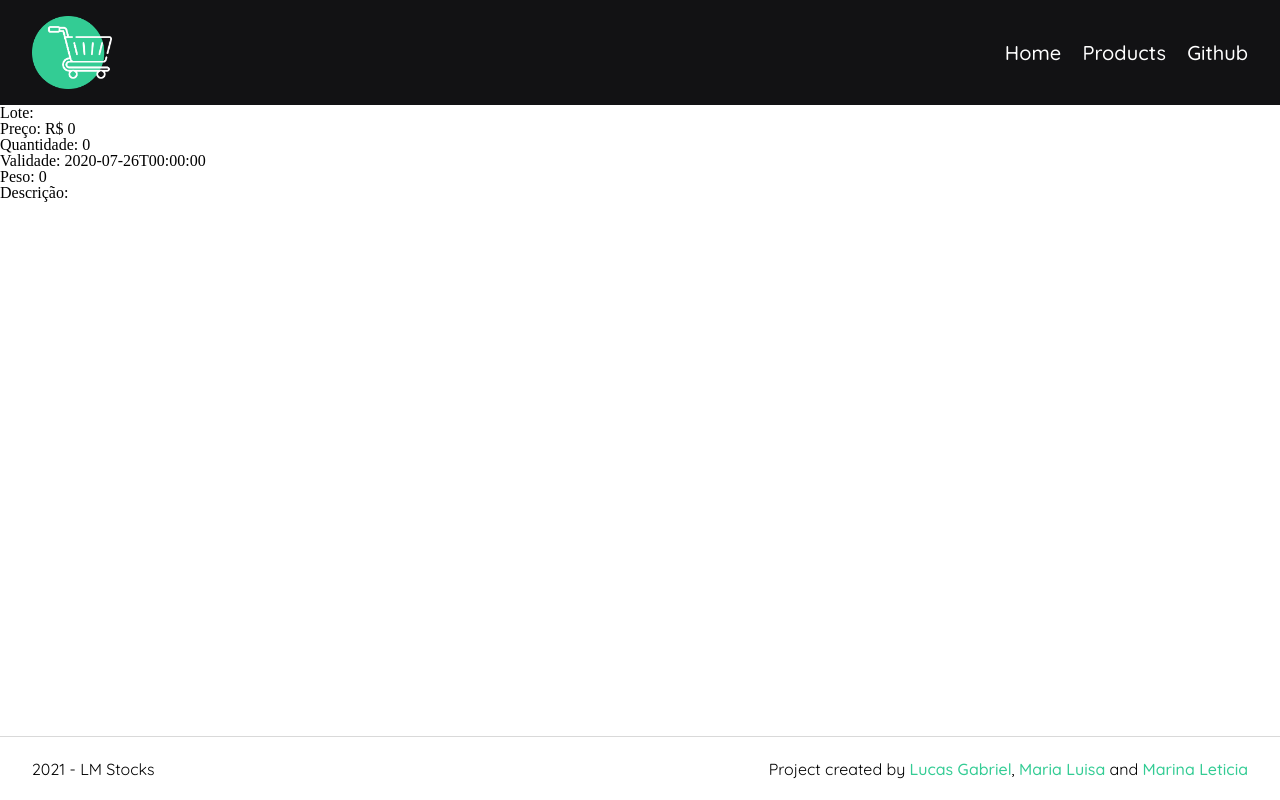
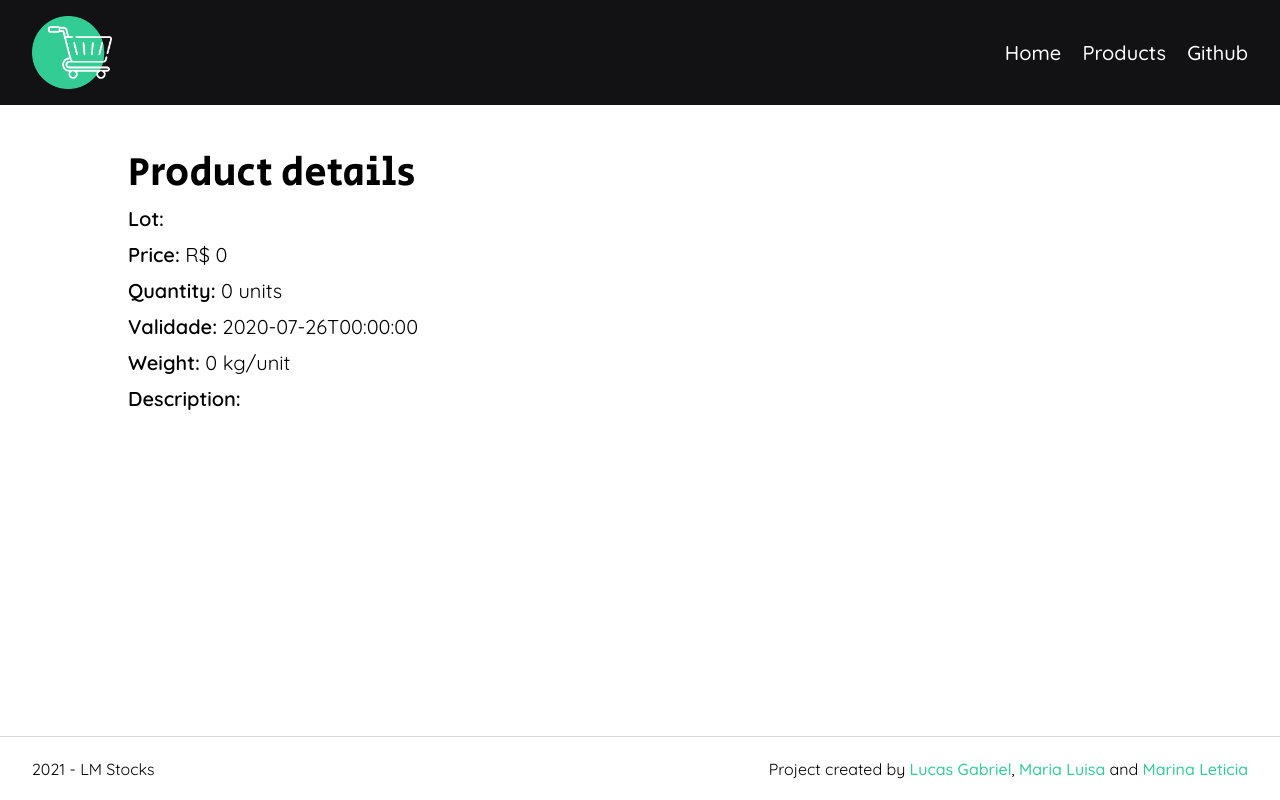
Before and after one commit to luisaferreira/LM_Stocks_Interface, a React (Create React App) app: page /products/1 in a window 1280 px wide. Built offline with nearby package versions, Linux system fonts and the light colour scheme; no server answers.

Commit message:
Estilização da página de detalhes

```diff
--- a/src/views/Main.js
+++ b/src/views/Main.js
@@ -5,7 +5,7 @@ class Main extends Component {
   render () {
     return (
     <div className="homepage">
-      <h1 className="title">Hello, Welcome!</h1>
+      <h1 className="saudacao">Hello, Welcome!</h1>
       <p className="descricao">LM Stocks will help you have better inventory control!</p>
     </div>
     )
--- a/src/views/ProductDetails.js
+++ b/src/views/ProductDetails.js
@@ -2,6 +2,8 @@ import React, { Component } from "react";
 import Header from "./shared/Header";
 import Footer from "./shared/Footer";
 import axios from "axios";
+
+import './assets/css/productDetails.css'
 
 class ProductDetails extends Component {
     state = {
@@ -34,13 +36,16 @@ class ProductDetails extends Component {
             <div>
                 <Header />
                 {/* Essas informações aqui cê ajeita na tela do jeito q quiser, mas lembra de usar o state.product */}
-				<h2>{this.state.product.name}</h2>
-				<p>Lote: {this.state.product.lot}</p>
-				<p>Preço: R$ {this.state.product.price}</p>
-				<p>Quantidade: {this.state.product.quantity}</p>
-				<p>Validade: {this.state.product.validity}</p>
-				<p>Peso: {this.state.product.weight}</p>
-				<p>Descrição: {this.state.product.description}</p>
+                <main className="container-details">
+                    <h1 className="title-details">Product details</h1>
+                    <h2 className="name-product">{this.state.product.name}</h2>
+                    <p className="details-product"><span className="strong">Lot:</span> {this.state.product.lot}</p>
+                    <p className="details-product"><span className="strong">Price:</span> R$ {this.state.product.price}</p>
+                    <p className="details-product"><span className="strong">Quantity:</span> {this.state.product.quantity} units</p>
+                    <p className="details-product"><span className="strong">Validade:</span> {this.state.product.validity}</p>
+                    <p className="details-product"><span className="strong">Weight:</span> {this.state.product.weight} kg/unit</p>
+                    <p className="details-product"><span className="strong">Description:</span> {this.state.product.description}</p>
+                </main>
                 <Footer />
             </div>
         )
--- a/src/views/assets/css/main.css
+++ b/src/views/assets/css/main.css
@@ -8,7 +8,7 @@
     font-family: 'Secular One', sans-serif;
 }
 
-.title {
+.saudacao {
     font-size: 25px;
     color: #34cc94;
 }
--- /dev/null
+++ b/src/views/assets/css/productDetails.css
@@ -0,0 +1,30 @@
+.container-details {
+    width: 80%;
+    max-width: 1240px;
+
+    margin: 0 auto;
+    padding: 3rem 0;
+}
+
+.title-details {
+    font-family: 'Secular One', sans-serif;
+    font-size: 40px;
+}
+
+.name-product, .details-product {
+    font-family: 'Quicksand', sans-serif;
+}
+
+.name-product {
+    font-size: 25px;
+    margin: 1rem 0;
+}
+
+.details-product {
+    font-size: 20px;
+    margin: 1rem 0;
+}
+
+.strong {
+    font-weight: 600;
+}
```
Lines whose indentation alone changed are shown as unchanged.
